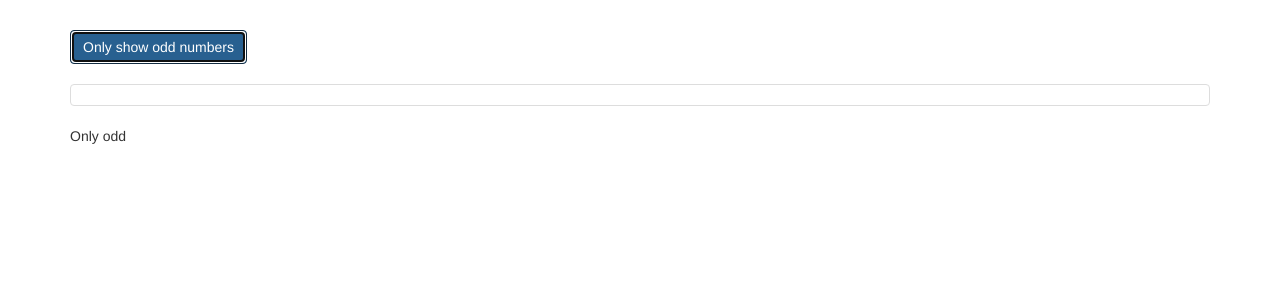
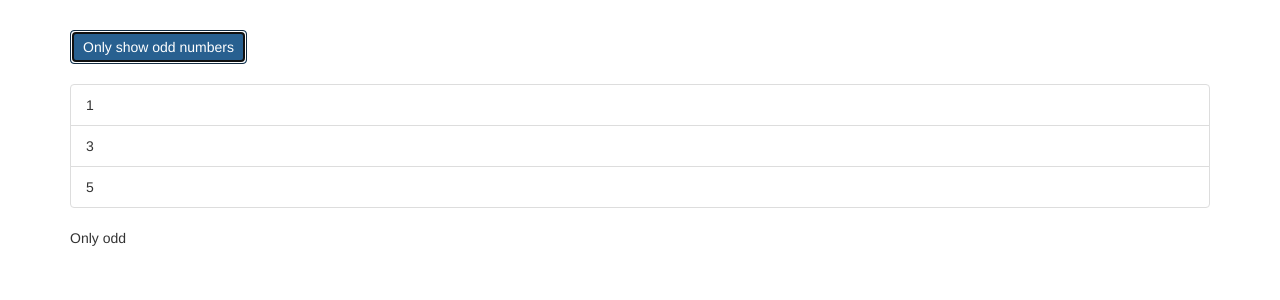
Before and after one commit to aaronmdenny/ng-section7-directives-deep-dive, an Angular app: page / in a window 1280 px wide. Both pictures are taken after a click on the button "Only show odd numbers". Shown: the top 300 px of the page. Built offline with nearby package versions, Linux system fonts and the light colour scheme.

Commit message:
ngFor and ngIf recap

```diff
--- a/src/app/app.component.html
+++ b/src/app/app.component.html
@@ -6,9 +6,28 @@
         (click)="onlyOdd = !onlyOdd">Only show odd numbers</button>
       <br><br>
       <ul class="list-group">
-        <li
-          class="list-group-item">
-        </li>
+        <!--
+          Note that we cannot use two structural directives on the same element. So, for the <li> below, we cannot use
+          *ngFor to iterate through the numbers and then use *ngIf to check for an odd number. It is possible to use
+          pipes to filter an array.
+
+          A solution, demonstrated here, is to wrap the <li> elements inside of a <div> where the <div> holds the *ngIf.
+          This requires us to create two arrays in the .ts file.
+        -->
+        <div *ngIf="onlyOdd">
+          <li
+            *ngFor="let oddNumber of oddNumbers"
+            class="list-group-item">
+            {{ oddNumber }}
+          </li>
+        </div>
+        <div *ngIf="!onlyOdd">
+          <li
+            *ngFor="let evenNumber of evenNumbers"
+            class="list-group-item">
+            {{ evenNumber }}
+          </li>
+        </div>
       </ul>
       <ng-template [ngIf]="onlyOdd">
         <p>Only odd</p>
--- a/src/app/app.component.ts
+++ b/src/app/app.component.ts
@@ -6,6 +6,8 @@ import { Component } from '@angular/core';
   styleUrls: ['./app.component.css']
 })
 export class AppComponent {
-  numbers = [1, 2, 3, 4, 5];
+  // numbers = [1, 2, 3, 4, 5];
+  oddNumbers = [1, 3, 5];
+  evenNumbers = [2, 4];
   onlyOdd = false;
 }
```
Also changed, not shown: 1 other file (tests, documents, lock files or other folders).
